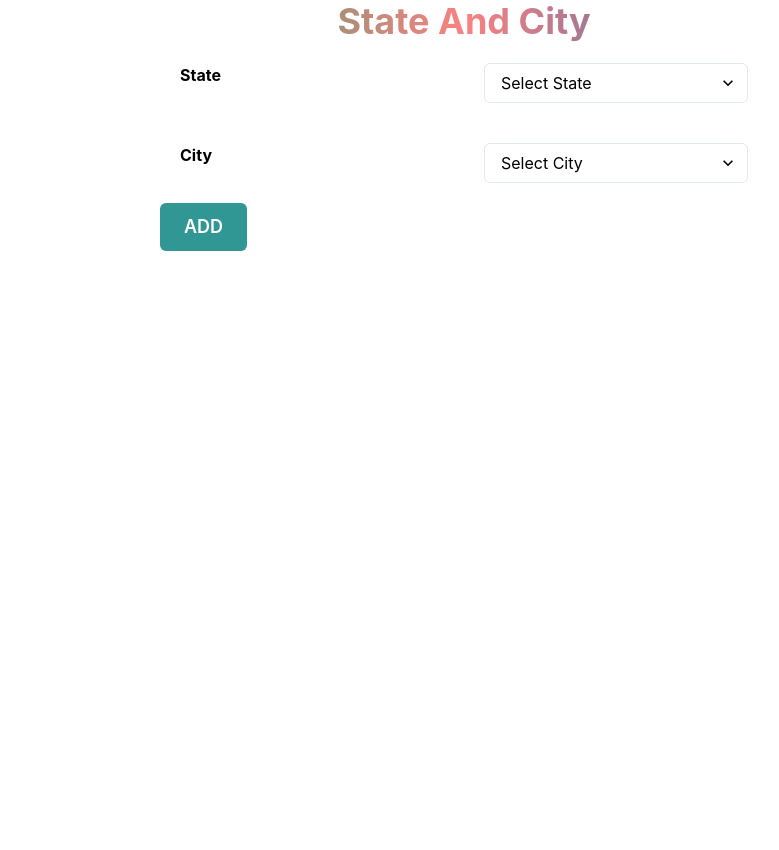
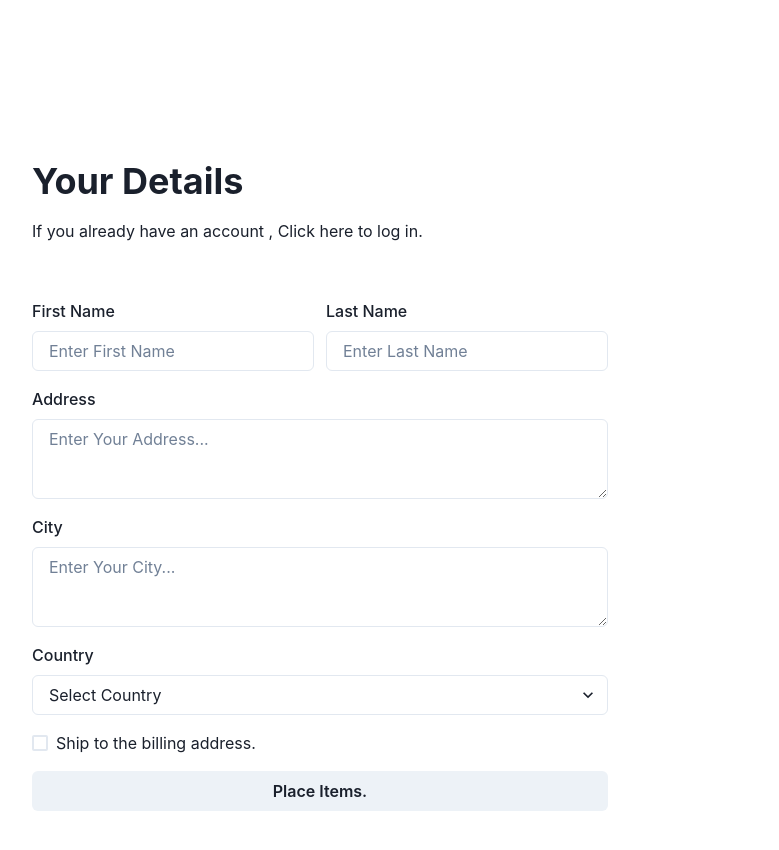
Before and after one commit to swetasrivastav/Api-Axios-Form, a React (Create React App) app: page / in a window 1280 px wide. Shown: the top 850 px of the page, without its empty margins (176-955 px from the left). Before the commit the page ends 800 px from the top, so only its background shows below. Built offline with nearby package versions, Linux system fonts and the light colour scheme.

Commit message:
add item

```diff
--- a/src/App.js
+++ b/src/App.js
@@ -5,18 +5,23 @@ import { ChakraProvider } from "@chakra-ui/react";
 //import Expense from "./NewExpenses/Expense";
 //import MovieList from "./Component/MovieList";
 //import UserData from "./Component/UserData";
-//import Form from "./Compo/Form";
+//import SempleForm from "./Compo/SempleForm";
+//import Demoform from "./Compo/Demoform";
+import BilingForm from "./Compo/BilingForm";
 //import Balancesheet from "./Workspace/Balancesheet";
 //import Balance from "./Workspace/Balance";
 //import News from "./Workspace/News";
-//import Inputform from "./Formservice/Inputform";
-import StateCityData from "./Formservice/StateCityData";
+//import Inputform from "./Servicese/Inputform";
+//import StateCityData from "./Servicese/StateCityData";
 function App() {
   return (
     <ChakraProvider>
       {/* <News key="test" /> */}
+
+      <BilingForm />
+
       {/* <Fetchnew /> */}
-      <StateCityData />
+      {/* <StateCityData /> */}
       {/* <Studentdata /> */}
     </ChakraProvider>
   );
--- /dev/null
+++ b/src/Compo/BilingForm.js
@@ -0,0 +1,84 @@
+import React from "react";
+import {
+  Input,
+  Textarea,
+  Container,
+  Flex,
+  VStack,
+  Heading,
+  Text,
+  SimpleGrid,
+  GridItem,
+  FormControl,
+  Select,
+  FormLabel,
+  Checkbox,
+  Button,
+} from "@chakra-ui/react";
+const BillingForm = () => {
+  return (
+    <Container maxW="container.lg" p="10">
+      <Flex h="100vh" py={20}>
+        <VStack w="full" h="full" p={10} spacing={10} align="flex-start">
+          <VStack align="flex-start">
+            <Heading>Your Details</Heading>
+            <Text>If you already have an account , Click here to log in.</Text>
+          </VStack>
+
+          <SimpleGrid column={2} columnGap={3} rowGap={4}>
+            <GridItem colSpan={1}>
+              <FormControl>
+                <FormLabel>First Name</FormLabel>
+                <Input placeHolder="Enter First Name" />
+              </FormControl>
+            </GridItem>
+            {/*--Last Name--*/}
+            <GridItem colSpan={1}>
+              <FormControl>
+                <FormLabel>Last Name</FormLabel>
+                <Input placeHolder="Enter Last Name" />
+              </FormControl>
+            </GridItem>
+
+            <GridItem colSpan={2}>
+              <FormControl>
+                <FormLabel>Address</FormLabel>
+                <Textarea placeHolder="Enter Your Address..." />
+              </FormControl>
+            </GridItem>
+
+            <GridItem colSpan={2}>
+              <FormControl>
+                <FormLabel>City</FormLabel>
+                <Textarea placeHolder="Enter Your City..." />
+              </FormControl>
+            </GridItem>
+
+            <GridItem colSpan={2}>
+              <FormControl>
+                <FormLabel>Country</FormLabel>
+                <Select placeholder="Select Country">
+                  <option value="India">India</option>
+                </Select>
+              </FormControl>
+            </GridItem>
+
+            <GridItem colSpan={2}>
+              <FormControl>
+                <Checkbox>Ship to the billing address.</Checkbox>
+              </FormControl>
+            </GridItem>
+
+            <GridItem colSpan={2}>
+              <Button width="full">Place Items.</Button>
+            </GridItem>
+          </SimpleGrid>
+        </VStack>
+
+        {/*---for another card---*/}
+      </Flex>
+    </Container>
+  );
+};
+
+export default BillingForm;
--- /dev/null
+++ b/src/Compo/SempleForm.js
@@ -0,0 +1,34 @@
+import React, { useState } from "react";
+
+const SempleForm = () => {
+  const [username, setUserName] = useState("");
+
+  const nameChangehandler = (event) => {
+    setUserName(event.target.value);
+  };
+  const Handlersubmit = (event) => {
+    event.preventDefault();
+    console.log(username);
+  };
+
+  return (
+    <from onSubmit={Handlersubmit}>
+      <div className="container">
+        <div className="form-control">
+          <label>Name</label>
+          <input
+            type="text"
+            value={username}
+            id="name"
+            onChange={nameChangehandler}
+          />
+          <br />
+          <button type="submit" onClick={Handlersubmit}>
+            Submit
+          </button>
+        </div>
+      </div>
+    </from>
+  );
+};
+export default SempleForm;
--- a/src/Component/UserData.js
+++ b/src/Component/UserData.js
@@ -1,5 +1,5 @@
 import React, { Fragment, useState } from "react";
-import "./Test";
+
 import Modal from "react-modal";
 
 function UserData() {
--- a/src/Formservice/StateCityData.js
+++ b/src/Servicese/StateCityData.js
@@ -998,8 +998,6 @@ const StateCityData = () => {
     },
   ];
 
-  // const [state, setState] = useState();
-  // const [city, setCity] = useState([]);
   const [listcity, setListCity] = useState([]);
 
   const StateChangeHandler = (e) => {
```
Also changed, not shown: src/Compo/Demoform.js (+7 -3 lines), src/Compo/Form.js (deleted, +0 -31 lines), src/Servicese/Inputform.js (renamed from src/Formservice/Inputform.js).
